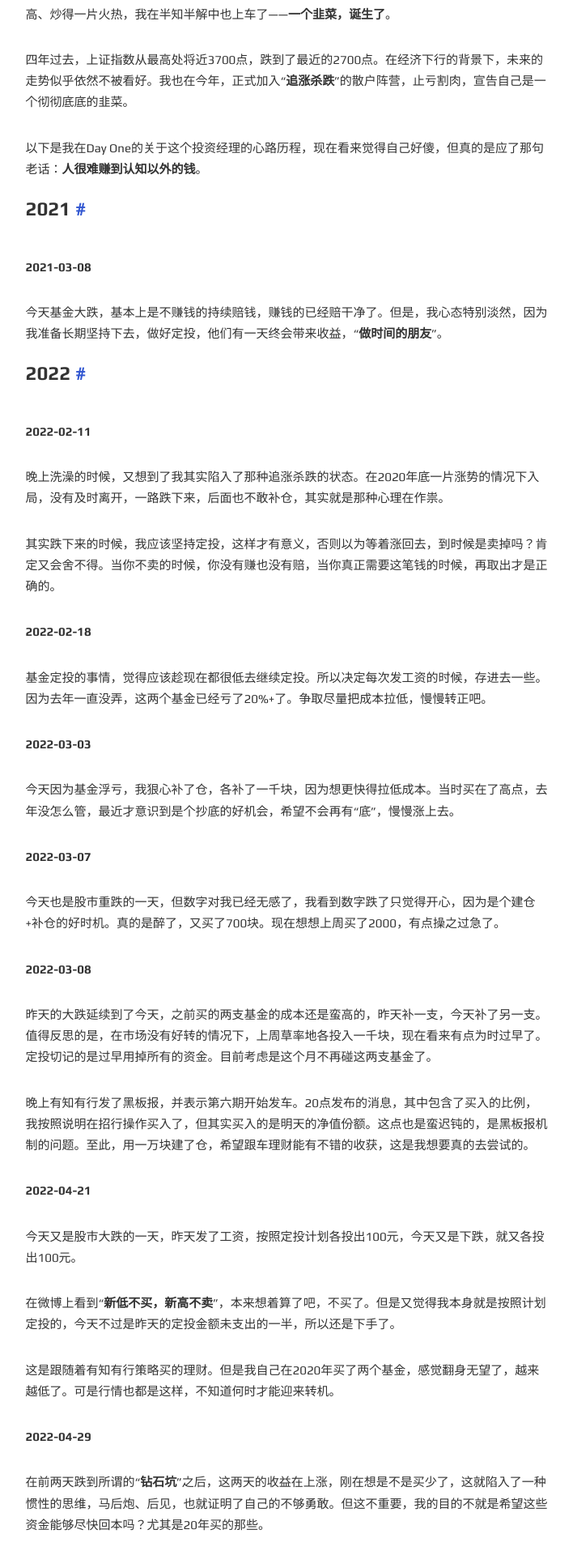
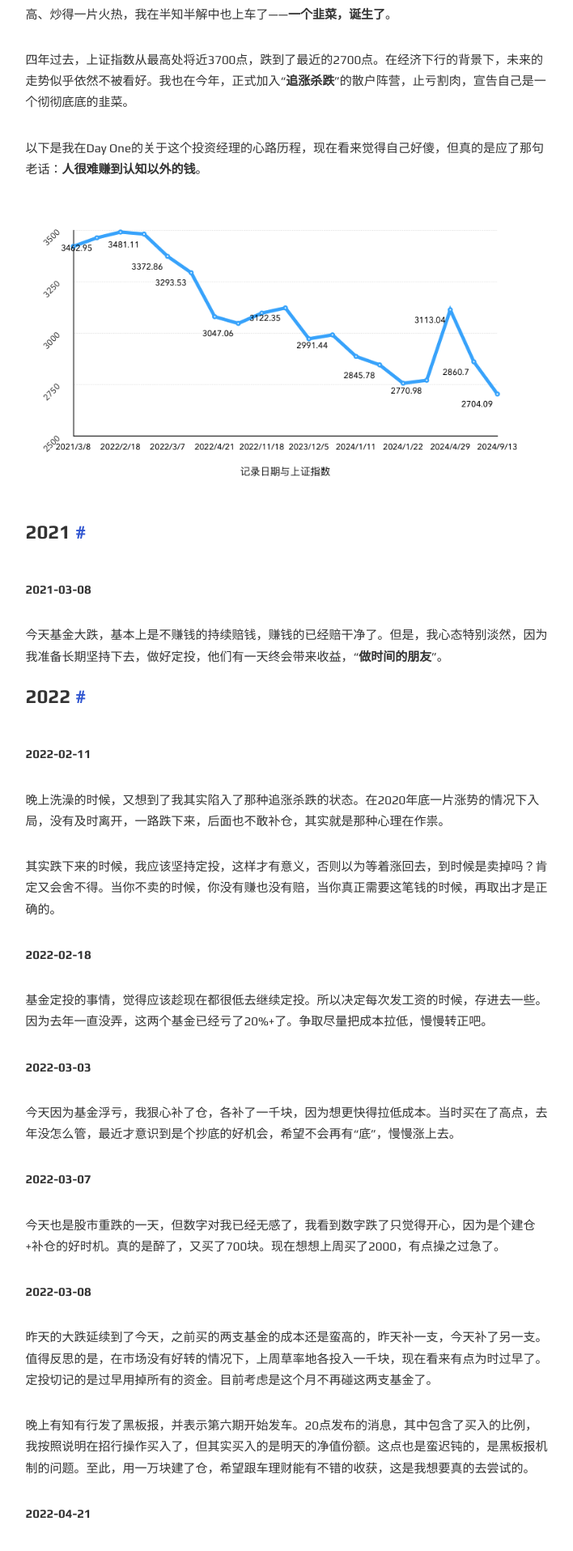
Before and after one commit to codyb1ue/codyb1ue.github.io, a Jekyll site: the page built from _posts/2024-09-15-bad buy china good bye china.md, in a window 1280 px wide. Shown: the part 303-2218 px from the top of the page at 81% size, without its empty margins (286-994 px from the left). Built offline with Jekyll 4.4.1, drawn with Linux system fonts in a browser that asks for light colours; comment, search, counter and statistics services are not loaded.

Commit message:
Update 2024-09-15-bad buy china good bye china.md

```diff
--- a/_posts/2024-09-15-bad buy china good bye china.md
+++ b/_posts/2024-09-15-bad buy china good bye china.md
@@ -13,6 +13,8 @@ lang: zh
 四年过去，上证指数从最高处将近3700点，跌到了最近的2700点。在经济下行的背景下，未来的走势似乎依然不被看好。我也在今年，正式加入“**追涨杀跌**”的散户阵营，止亏割肉，宣告自己是一个彻彻底底的韭菜。
 
 以下是我在Day One的关于这个投资经理的心路历程，现在看来觉得自己好傻，但真的是应了那句老话：**人很难赚到认知以外的钱**。
+
+![20240915](/img/2024/buychina.png)
 
 ### 2021
 
```
